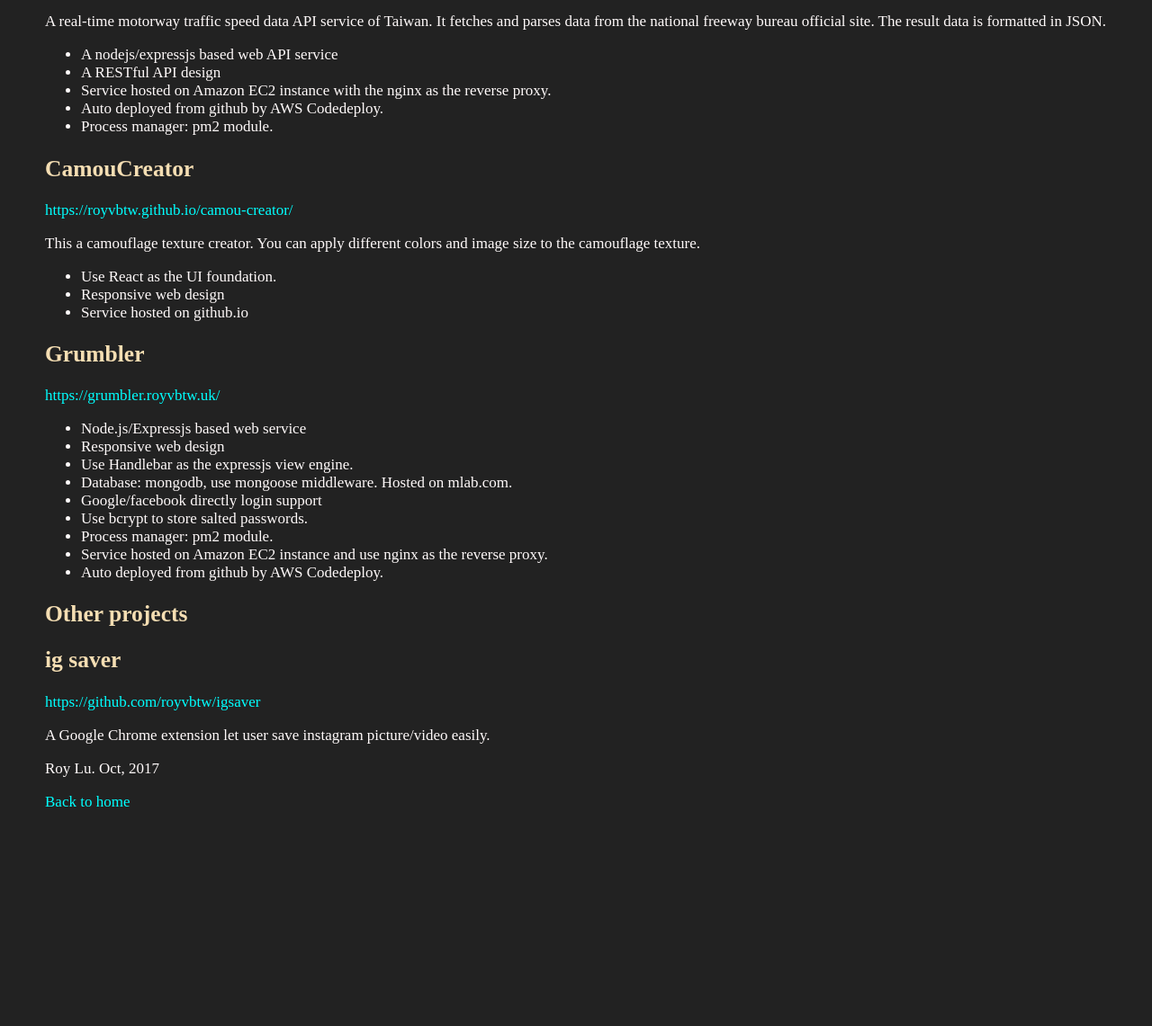
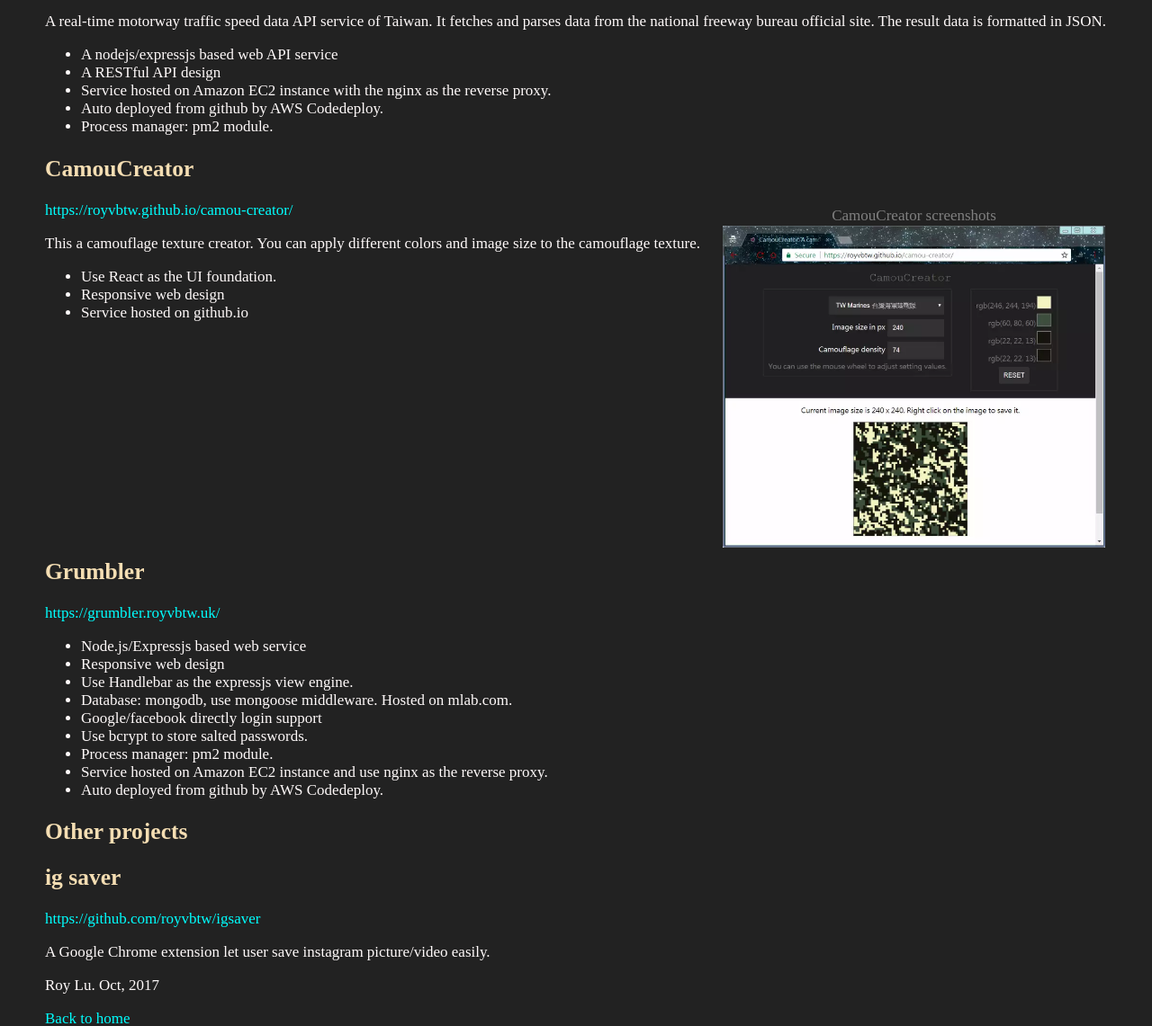
Before and after one commit to roycrxtw/myhome, a web app: file public/myapps.html in a window 1280 px wide. Shown: the part 1371-2512 px from the top of the page at 90% size. Before the commit the page ends 2268 px from the top, so only its background shows below. Run offline with its HTML, style and script files only (its server is not run), Linux system fonts and the light colour scheme; some libraries are stand-ins or nearby versions.

Commit message:
Update camouCreator info and screenshot

```diff
--- a/public/css/myapps.css
+++ b/public/css/myapps.css
@@ -85,3 +85,14 @@
 		height: 360px;
 	}
 }
+
+.img-camou-creator{
+	width: auto;
+	height: 150px;
+}
+@media (min-width: 720px){
+	.img-camou-creator{
+		width: auto;
+		height: 360px;
+	}
+}
--- a/public/myapps.html
+++ b/public/myapps.html
@@ -91,6 +91,12 @@
 
   <div class='app-info'>
     <h2>CamouCreator</h2>
+    <figure class='app-preview'>
+      <figcaption>CamouCreator screenshots</figcaption>
+      <a href='img/camou_creator_desktop.webp' target='_blank'>
+        <img class='img-camou-creator' title='CamouCreator desktop screenshot' src='img/camou_creator_desktop.webp'>
+      </a>
+    </figure>
     <a href='https://royvbtw.github.io/camou-creator/'>https://royvbtw.github.io/camou-creator/</a>
     <p>This a camouflage texture creator. You can apply different colors and image size to the camouflage texture.</p>
     <ul>
@@ -100,7 +106,7 @@
     </ul>
   </div>
 
-
+  <div class='app-info'>
     <h2>Grumbler</h2>
     <a href='https://grumbler.royvbtw.uk/'>https://grumbler.royvbtw.uk/</a>
     <ul>
@@ -114,6 +120,7 @@
       <li>Service hosted on Amazon EC2 instance and use nginx as the reverse proxy.</li>
       <li>Auto deployed from github by AWS Codedeploy.</li>
     </ul>
+  </div>
 
 	<h2>Other projects</h2>
 
```
Also changed, not shown: public/img/camou_creator_desktop.webp (added). Lines whose indentation alone changed are shown as unchanged.
